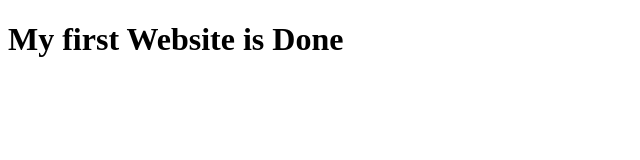
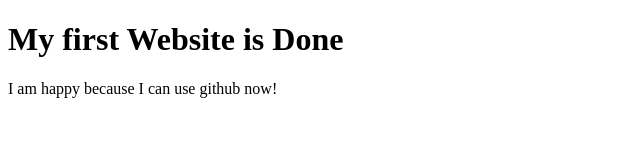
Before and after one commit to iftekhar20300/my-first-website, a plain HTML site: page index.html in a window 1280 px wide. Shown: the whole page, without its empty margins (0-640 px from the left). Drawn offline with Linux system fonts and the light colour scheme.

Commit message:
changed git

```diff
--- a/index.html
+++ b/index.html
@@ -9,6 +9,7 @@
 <body>
 
 <h1>My first Website is Done</h1>
+<p>I am happy because I can use github now!</p>
 
 </body>
 </html>
```
